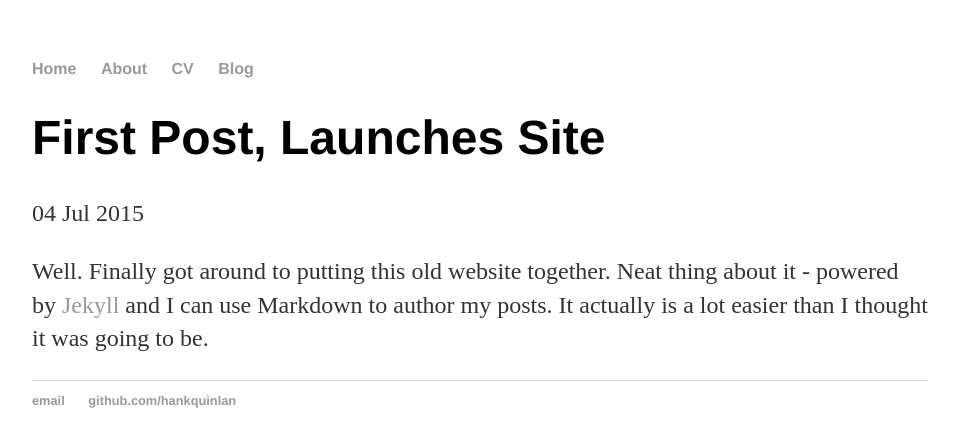
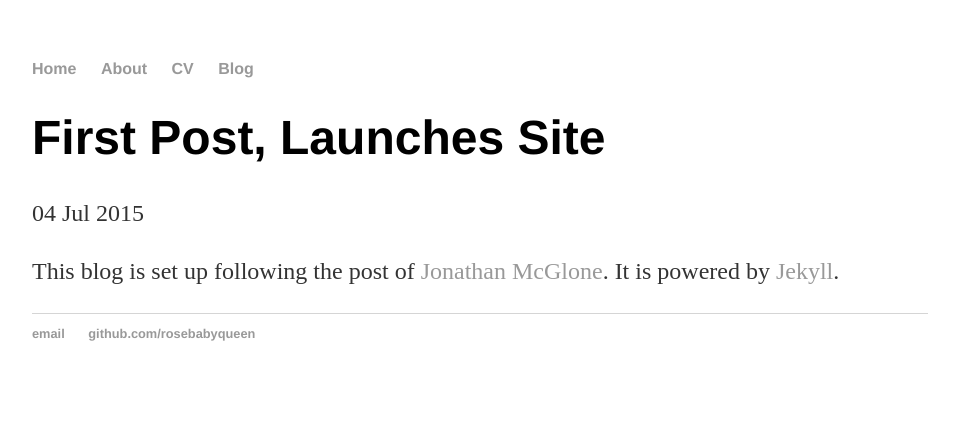
Before and after one commit to rosebaby/rosebabyqueen.github.io, a Jekyll site: the page built from _posts/2015-07-04-first-post.md, in a window 1280 px wide. Shown: the top 447 px of the page, without its empty margins (160-1119 px from the left). Built offline with Jekyll 4.4.1, drawn with Linux system fonts in a browser that asks for light colours.

Commit message:
update layout template and remove useless post

```diff
--- a/_layouts/default.html
+++ b/_layouts/default.html
@@ -21,8 +21,8 @@
 			</div><!-- /.container -->
 			<footer>
 	    		<ul>
-	        		<li><a href="mailto:hankquinlanhub@gmail.com">email</a></li>
-	        		<li><a href="https://github.com/hankquinlan">github.com/hankquinlan</a></li>
+	        		<li><a href="mailto:rosebaby@163.com">email</a></li>
+	        		<li><a href="https://github.com/rosebabyqueen">github.com/rosebabyqueen</a></li>
 				</ul>
 			</footer>
 		</body>
--- a/_posts/2015-07-04-first-post.md
+++ b/_posts/2015-07-04-first-post.md
@@ -4,4 +4,4 @@ title: "First Post, Launches Site"
 date: 2015-07-04
 ---
 
-Well. Finally got around to putting this old website together. Neat thing about it - powered by [Jekyll](http://jekyllrb.com) and I can use Markdown to author my posts. It actually is a lot easier than I thought it was going to be.
+This blog is set up following the post of [Jonathan McGlone](http://jmcglone.com/guides/github-pages/). It is powered by [Jekyll](http://jekyllrb.com).
--- a/index.html
+++ b/index.html
@@ -3,6 +3,5 @@ layout: default
 title: Hank Quinlan, Horrible Cop
 ---
 <div class="blurb">
-	<h1>Hi there, I'm Hank Quinlan!</h1>
-	<p>I'm best known as the horrible cop from <em>A Touch of Evil</em> Don't trust me. <a href="/about">Read more about my life...</a></p>
+	<h1>Hi~I'm rosebabyqueen</h1>
 </div><!-- /.blurb -->
```
Also changed, not shown: _posts/2015-07-04-second-post.md (deleted, +0 -7 lines).
